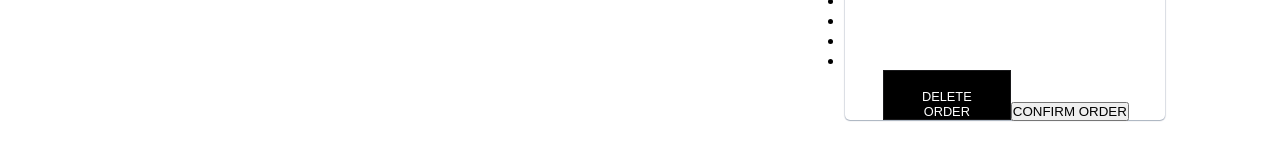
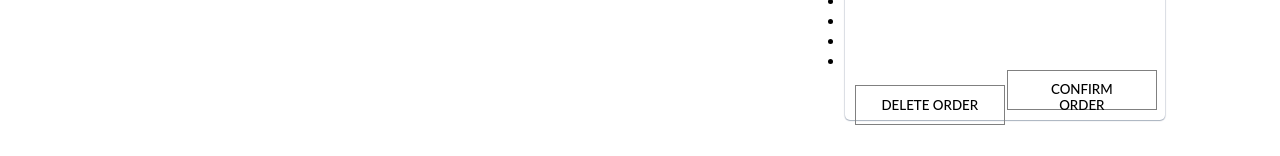
Before and after one commit to Rocio-Moroni/react-beppo, a React (Create React App) app: page /1 in a window 1280 px wide. Shown: the part 796-952 px from the top of the page. Built offline with nearby package versions, Linux system fonts and the light colour scheme; no server answers; the database is empty.

Commit message:
Decimotercer Commit

```diff
--- a/src/App.js
+++ b/src/App.js
@@ -8,6 +8,7 @@ import ItemListContainer from './components/ItemListContainer/ItemListContainer'
 import ItemDetailContainer from './components/ItemDetailContainer/ItemDetailContainer';
 import { CartProvider } from './context/CartContext';
 import Cart from './components/Cart/Cart';
+import { NotificationServicesProvider } from './services/notification/NotificationServices';
 // React import
 import { BrowserRouter, Routes, Route } from 'react-router-dom';
 
@@ -18,6 +19,7 @@ const App = () => {
 
   return (
     <div className="App">
+      <NotificationServicesProvider>
         <CartProvider>
           <BrowserRouter>
             <NavBar />
@@ -29,6 +31,7 @@ const App = () => {
               </Routes>
           </BrowserRouter>
         </CartProvider>
+      </NotificationServicesProvider>
     </div>
   )
 };
--- a/src/components/Cart/Cart.css
+++ b/src/components/Cart/Cart.css
@@ -31,3 +31,60 @@
     margin-bottom: 20px;
     height: 600px;
 }
+
+
+.BtnDelete {
+    background: white;
+    color: black;
+    z-index: 1;
+}
+.BtnDelete:after {
+    position: absolute;
+    content: "";
+    width: 0;
+    height: 100%;
+    top: 0;
+    right: 0;
+    z-index: -1;
+    background: black;
+    transition: all 0.3s ease;
+}
+.BtnDelete:hover {
+    color: white;
+}
+.BtnDelete:hover:after {
+    left: 0;
+    width: 100%;
+}
+.BtnDelete:active {
+    top: 2px;
+}
+
+.BtnConfirm {
+    background: white;
+    color: black;
+    z-index: 1;
+}
+.BtnConfirm:after {
+    position: absolute;
+    content: "";
+    width: 0;
+    height: 100%;
+    top: 0;
+    left: 0;
+    direction: rtl;
+    z-index: -1;
+    background: black;
+    transition: all 0.3s ease;
+}
+.BtnConfirm:hover {
+    color: white;
+}
+.BtnConfirm:hover:after {
+    left: auto;
+    right: 0;
+    width: 100%;
+}
+.BtnConfirm:active {
+    top: 2px;
+}
--- a/src/components/Cart/Cart.js
+++ b/src/components/Cart/Cart.js
@@ -6,7 +6,7 @@ import './Cart.css'
 import CartContext from '../../context/CartContext';
 import { ItemCart } from "../ItemCart/ItemCart";
 import SeparationLine from '../SeparationLine/SeparationLine';
-import { useNotificationServices } from '../../services/notification/notificationServices.js';
+import { useNotificationServices } from '../../services/notification/NotificationServices.js';
 // React import
 import React, { useContext, useState, useEffect } from 'react';
 import { IoRemoveOutline } from 'react-icons/io5';
@@ -21,14 +21,14 @@ import { firestoreDb } from '../../services/firebase/Firebase';
 // Cart component
 const Cart = ({ item }) => {
 
-    // Creation of state for obtaining the amount of products we've got in our cart.
+    // Creation of a state for obtaining the amount of products we've got in our cart.
     const [productsLength, setProductsLength] = useState(0);
 
     // We bring from CartContext the products from the shopping cart.
     const { cartItems, ClearProducts, DeleteItemFromCart } = useContext(CartContext);
 
     // Notification component.
-    const setNotification = useNotificationServices()
+    const setNotification = useNotificationServices();
 
     // Everytime the shopping cart is modified, we update the amount of products.
     useEffect(() => {
@@ -76,14 +76,14 @@ const Cart = ({ item }) => {
             addDoc(collection(firestoreDb, 'orders'), objOrder).then(({id}) => {
                 batch.commit().then(() => {
                     ClearProducts();
-                    setNotification('success', `La orden se genero exitosamente, su numero de orden es: ${id}`)
+                    setNotification('success', `Your order was successfully generated! Order N# ${id}`)
                 })
             }).catch(error => {
                 setNotification('error', error)
             })
         } else {
             outOfStock.forEach(prod => {
-                setNotification('error', 'Debe completar los datos de contacto para generar la orden')
+                setNotification('error', 'You must complete the contact information to generate the order')
             })
         }
 
@@ -177,8 +177,8 @@ const Cart = ({ item }) => {
                         </li>
                     </ul>
                 </div>
-                <button className='BtnDinamicCart' onClick={() => ClearProducts()}> DELETE ORDER </button>
-                <button onClick={() => confirmOrder()}> CONFIRM ORDER </button>
+                <button className='BtnDelete custom-btn' onClick={() => ClearProducts()}> DELETE ORDER </button>
+                <button className='BtnConfirm custom-btn' onClick={() => confirmOrder()}> CONFIRM ORDER </button>
             </div>
         </div>
     )
--- a/src/components/ItemDetail/ItemDetail.js
+++ b/src/components/ItemDetail/ItemDetail.js
@@ -7,6 +7,7 @@ import SeparationLine from '../SeparationLine/SeparationLine';
 import ItemCount from '../ItemCount/ItemCount';
 import Dropdown from '../Dropdown/Dropdown';
 import CartContext from '../../context/CartContext';
+import { useNotificationServices } from '../../services/notification/NotificationServices';
 // React import
 import { useState, useContext } from 'react';
 import { Link } from 'react-router-dom';
@@ -19,6 +20,7 @@ const ItemDetail = ({ product, itemName, stock, price, dimensions, img, img1, im
 
     const [count, setCount] = useState(0);
     const { AddItemToCart } = useContext(CartContext);
+    const setNotification = useNotificationServices();
 
     // Product to add function
     const productToAdd = {
@@ -35,7 +37,8 @@ const ItemDetail = ({ product, itemName, stock, price, dimensions, img, img1, im
     // OnAdd function
     const onAdd = (count) => {
         setCount(count);
-        AddItemToCart({...productToAdd}, count)
+        AddItemToCart({...productToAdd}, count);
+        setNotification('success', `${itemName} was successfully added to your Shopping Cart!`);
     };
 
     // Selected hook
--- a/src/services/notification/notificationServices.js
+++ b/src/services/notification/notificationServices.js
@@ -1,27 +1,24 @@
 /* IMPORTS */
 
 // CSS import
-import './notificationServices.css';
+import './NotificationServices.css';
 // React import
-import { useState, createContext, useContext } from "react";
+import { useState, createContext, useContext } from 'react';
 
 /* COMPONENTS */
 
 // Notification component.
 const Notification = ({ message, severity }) => {
     const notificationStyles = {
-        position: 'absolute',
-        top: 100,
-        right: 5,
+        position: 'sticky',
+        top: '0.5px',
         display: 'flex',
         justifyContent: 'center',
         alignItems: 'center',
-        width: 'auto',
+        width: '100%',
         height: 'auto',
-        // backgroundColor: severity === 'success' ? 'green' : 'red',
         padding: '10px 20px 10px 20px',
         color: 'white',
-        borderRadius: '10px'
     }
 
     const config = true ?
@@ -30,7 +27,8 @@ const Notification = ({ message, severity }) => {
         className: severity === 'success' ? 'Success' : 'Error'
     } : {}
 
-    if(message === '') {
+    // If this condition is accomplished, never return the message.
+    if (message === '') {
         return null
     }
 
@@ -41,18 +39,21 @@ const Notification = ({ message, severity }) => {
     )
 }
 
+
+// Notification context.
 const NotificationContext = createContext()
 
 export const NotificationServicesProvider = ({children}) => {
-    const [message, setMessage] = useState('')
-    const [severity, setSeverity] = useState('')
+    const [message, setMessage] = useState('');
+    const [severity, setSeverity] = useState('');
 
+    // Function that uses both: severity and message.
     const setNotification = (severity, message) => {
-        setMessage(message)
-        setSeverity(severity)
+        setMessage(message);
+        setSeverity(severity);
         setTimeout(() => {
             setMessage('')
-        }, 5000)
+        }, 5000);
     }
 
     return (
```
Also changed, not shown: src/services/notification/notificationServices.css (line endings or trailing spaces). Lines whose indentation alone changed are shown as unchanged.
